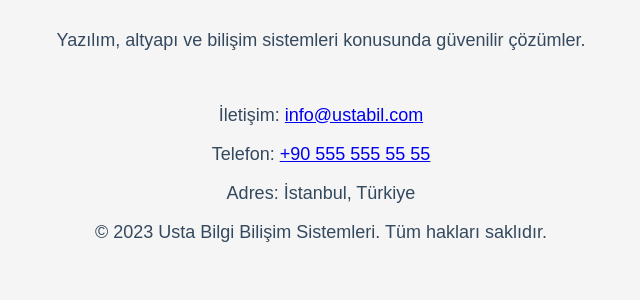
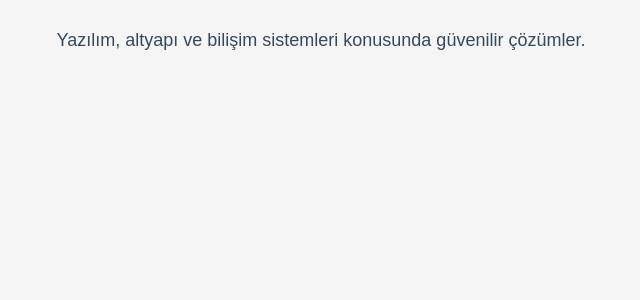
Before and after one commit to Groom78/HelloWorld, a Flask app: page / in a window 1280 px wide. Shown: the part 172-472 px from the top of the page, without its empty margins (319-959 px from the left). Run offline with Flask 3, Linux system fonts and the light colour scheme.

Commit message:
bi tane rollback

```diff
--- a/templates/index.html
+++ b/templates/index.html
@@ -32,12 +32,6 @@
         <h1>Usta Bilgi Bilişim Sistemleri</h1>
     </header>
     <p>Yazılım, altyapı ve bilişim sistemleri konusunda güvenilir çözümler.</p><br>
-    <p>İletişim: <a href="mailto:info@ustabil.com">info@ustabil.com</a></p>
-    <p>Telefon: <a href="tel:+905555555555">+90 555 555 55 55</a></p>
-    <p>Adres: İstanbul, Türkiye</p>
-    <footer>
-        <p>&copy; 2023 Usta Bilgi Bilişim Sistemleri.
-        Tüm hakları saklıdır.</p>
-    </footer>
+
 </body>
 </html>
```
